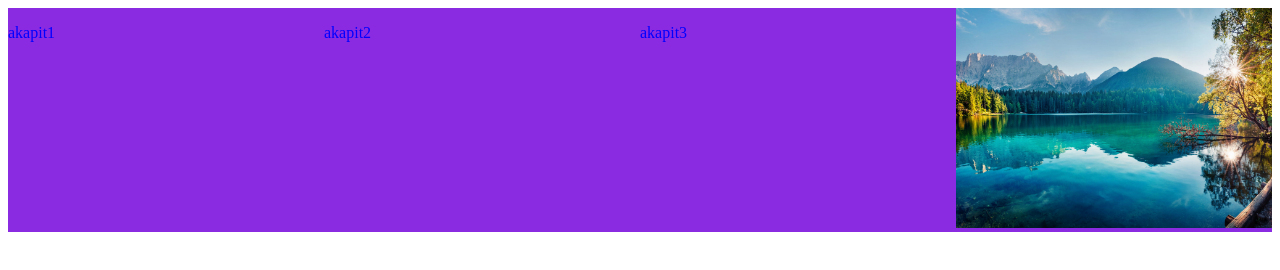
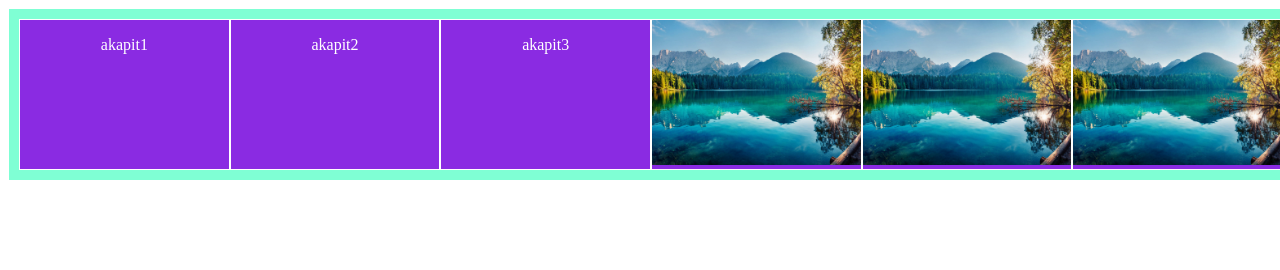
Before and after one commit to 10Olivier10/www2, a plain HTML site: page index.html in a window 1280 px wide. Drawn offline with Linux system fonts and the light colour scheme.

Commit message:
Dalsza część dodane obrazy

```diff
--- a/index.html
+++ b/index.html
@@ -14,7 +14,12 @@
     <div class="obraz">
         <img src="./grafika/krajobraz.jpg" alt="">
     </div>
-
+    <div class="obraz">
+        <img src="./grafika/krajobraz.jpg" alt="">
+    </div>
+    <div class="obraz">
+        <img src="./grafika/krajobraz.jpg" alt="">
+    </div>
     </div>
 
 </body>
--- a/style.css
+++ b/style.css
@@ -1,10 +1,14 @@
 div{
-    color: blue;
+    color:white;
     background-color: blueviolet;
     width: 100%;
+    text-align: center;
+    border: solid 1px;
 }
 .kontener{
     display: flex;
     justify-content: flex-start;
+    background-color: aquamarine;
+    padding: 10px;
 }
 img{max-width: 100%;}
```
